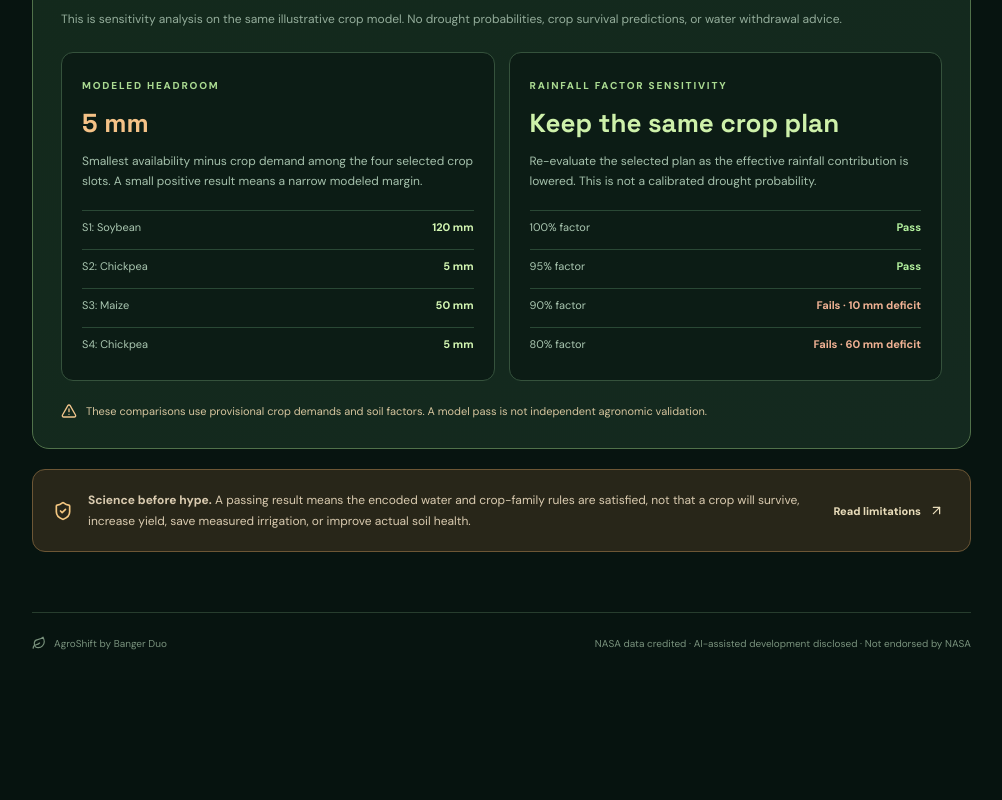
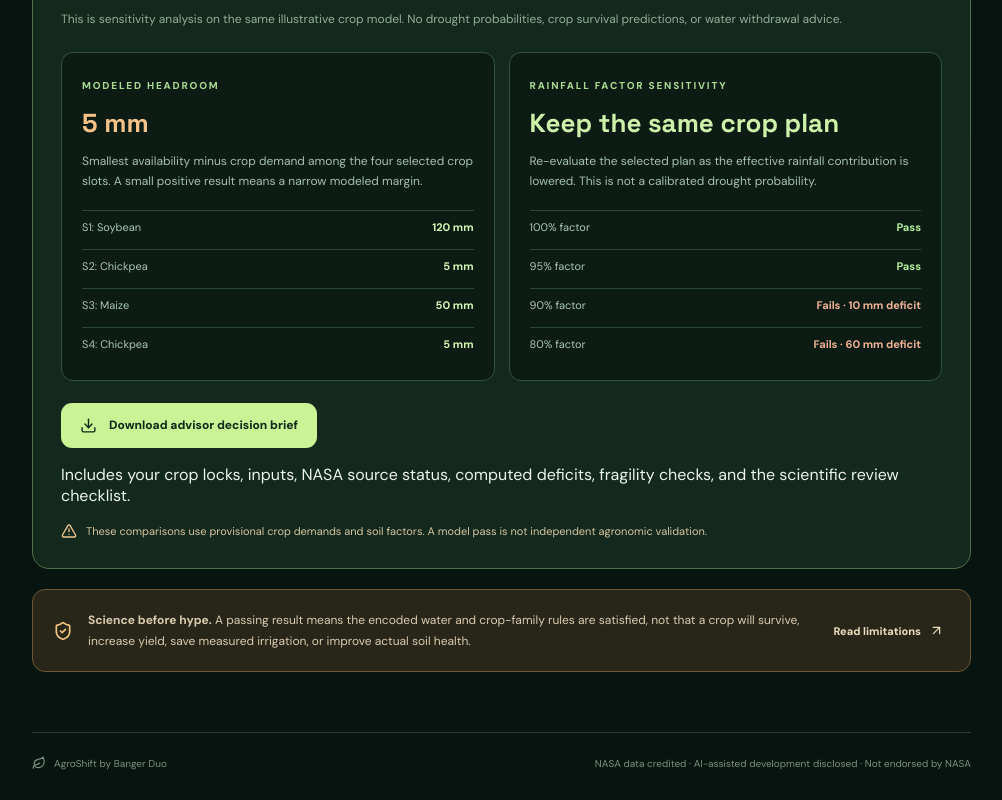
Before and after one commit to aadi-harale/nasaspaceappschallenge, a React (Vite) app: page / in a window 1280 px wide. Shown: the part 2052-2852 px from the top of the page, without its empty margins (270-1272 px from the left). Before the commit the page ends 2732 px from the top, so only its background shows below. Built offline with nearby package versions, Linux system fonts and the light colour scheme.

Commit message:
feat(experimental): add one-click advisor decision brief download

```diff
--- a/src/main.jsx
+++ b/src/main.jsx
@@ -4,6 +4,7 @@ import {Satellite,Leaf,ArrowRight,ArrowDownRight,ShieldCheck,Database,Activity,D
 import {crops,seasons,initial,repair,explainRepair,fetchNasa} from "../engine.mjs";
 import {observedYears,replayObservedYears,nasaEvidence} from "../historical-replay.mjs";
 import {analyzeNegotiation} from "../negotiator.mjs";
+import {createDecisionBrief} from "../decision-brief.mjs";
 import "./style.css";
 
 const seasonLabel=["Year 01 · Monsoon","Year 01 · Winter","Year 02 · Monsoon","Year 02 · Winter"];
@@ -35,6 +36,16 @@ function App(){
  const setPreset=(preset)=>{const p=presets[preset];setRainfall({...p.rainfall});setStress(p.stress);setIrrigation(p.irrigation);setNasa(null);setApiError("")};
  async function loadNasa(){setLoading(true);setApiError("");try{const x=await fetchNasa(Number(location.lat),Number(location.lon));setNasa({...x,lat:Number(location.lat),lon:Number(location.lon)});setRainfall({...x.rainfall});}catch(e){setNasa(null);setApiError(String(e.message||e))}finally{setLoading(false)}}
  function exportEvidence(){const data={project:"AgroShift Rotation Rescue",generatedAt:new Date().toISOString(),plan,lockedSlots,settings,source:isLinked?"NASA POWER historical seasonal medians":"Manual or illustrative rainfall scenario",sourceUrl:isLinked?nasa.url:null,original:output?.original,alternative:output?.alternative,explanation,historicalScenarios:historical,nasaEvidence,disclaimer:"Crop water, soil utilization and cover values are illustrative. Not a farming recommendation."};const a=document.createElement("a");const url=URL.createObjectURL(new Blob([JSON.stringify(data,null,2)],{type:"application/json"}));a.href=url;a.download="agroshift-evidence.json";a.click();URL.revokeObjectURL(url)}
+ function downloadAdvisorBrief(){
+   try {
+     const txt=createDecisionBrief({plan,lockedSlots,settings,
+       dataSource:isLinked?"NASA POWER API seasonal medians (browser response)":"Manual / illustrative rainfall inputs",
+       sourceUrl:isLinked?nasa.url:null,generatedAt:new Date().toISOString()});
+     const url=URL.createObjectURL(new Blob([txt],{type:"text/plain;charset=utf-8"}));
+     const a=document.createElement("a");a.href=url;a.download="agroshift-advisor-brief.txt";a.click();
+     setTimeout(()=>URL.revokeObjectURL(url),3000);
+   } catch(e){setApiError("Could not generate advisor brief: "+e.message)}
+ }
  const changedCount=alternative?.changes??null;
  return <div className="shell"><a href="#main-content" className="skip-link">Skip to main content</a>
   <aside id="agroshift-sidebar" className={"sidebar "+(mobileOpen?"mobile-open":"")}>
@@ -84,7 +95,7 @@ function App(){
         {!negotiation.hasRepair&&<div className="negotiation-recovery"><div><small className="kicker">WHEN THE ENGINE SAYS NO</small><h4>{negotiation.blockedByFarmerLocks?"Farmer priorities block the otherwise passing alternatives":"No passing crop rotation under current settings"}</h4><p>Explore hypothetical constraints. These are model thresholds, not farming recommendations.</p></div>
         {negotiation.unlockOptions.length>0&&<div className="recovery-option"><b>Possible priority negotiation</b>{negotiation.unlockOptions.map(o=><p key={o.slot}>Allowing slot {o.slot} ({o.crop}) to change produces a passing encoded alternative with {o.changes} substitutions.</p>)}</div>}
         <div className="recovery-option"><b>Modeled irrigation sensitivity</b><p>{negotiation.minimumAdditionalIrrigation?"An additional "+negotiation.minimumAdditionalIrrigation.extraMm+" mm per season would make at least one plan pass this simplified model. This is not an irrigation recommendation.":"No passing option within an additional 600 mm per season in this simplified sensitivity search."}</p></div></div>}
-        <div className="negotiation-disclaimer"><AlertTriangle size={16}/><span>These comparisons use provisional crop demands and soil factors. A model pass is not independent agronomic validation.</span></div>
+        <div className="negotiation-actions"><button type="button" className="hero-button" onClick={downloadAdvisorBrief}><Download size={17}/> Download advisor decision brief</button><p>Includes your crop locks, inputs, NASA source status, computed deficits, fragility checks, and the scientific review checklist.</p></div><div className="negotiation-disclaimer"><AlertTriangle size={16}/><span>These comparisons use provisional crop demands and soil factors. A model pass is not independent agronomic validation.</span></div>
       </section>}
      </section>
      <section className="bottom-note"><ShieldCheck size={20}/><p><b>Science before hype.</b> A passing result means the encoded water and crop-family rules are satisfied, not that a crop will survive, increase yield, save measured irrigation, or improve actual soil health.</p><button onClick={()=>setView("evidence")}>Read limitations <ArrowUpRight size={15}/></button></section>
```
